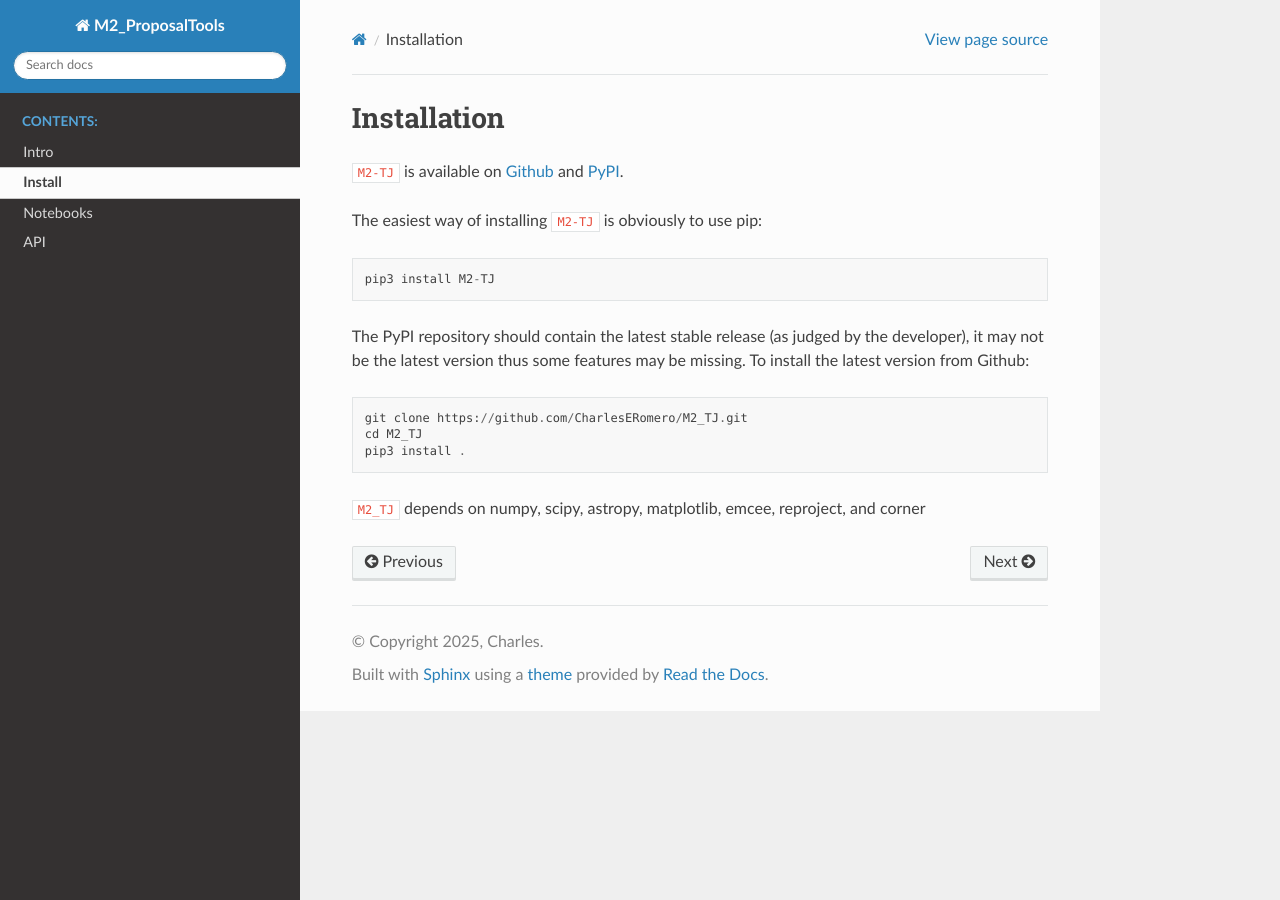
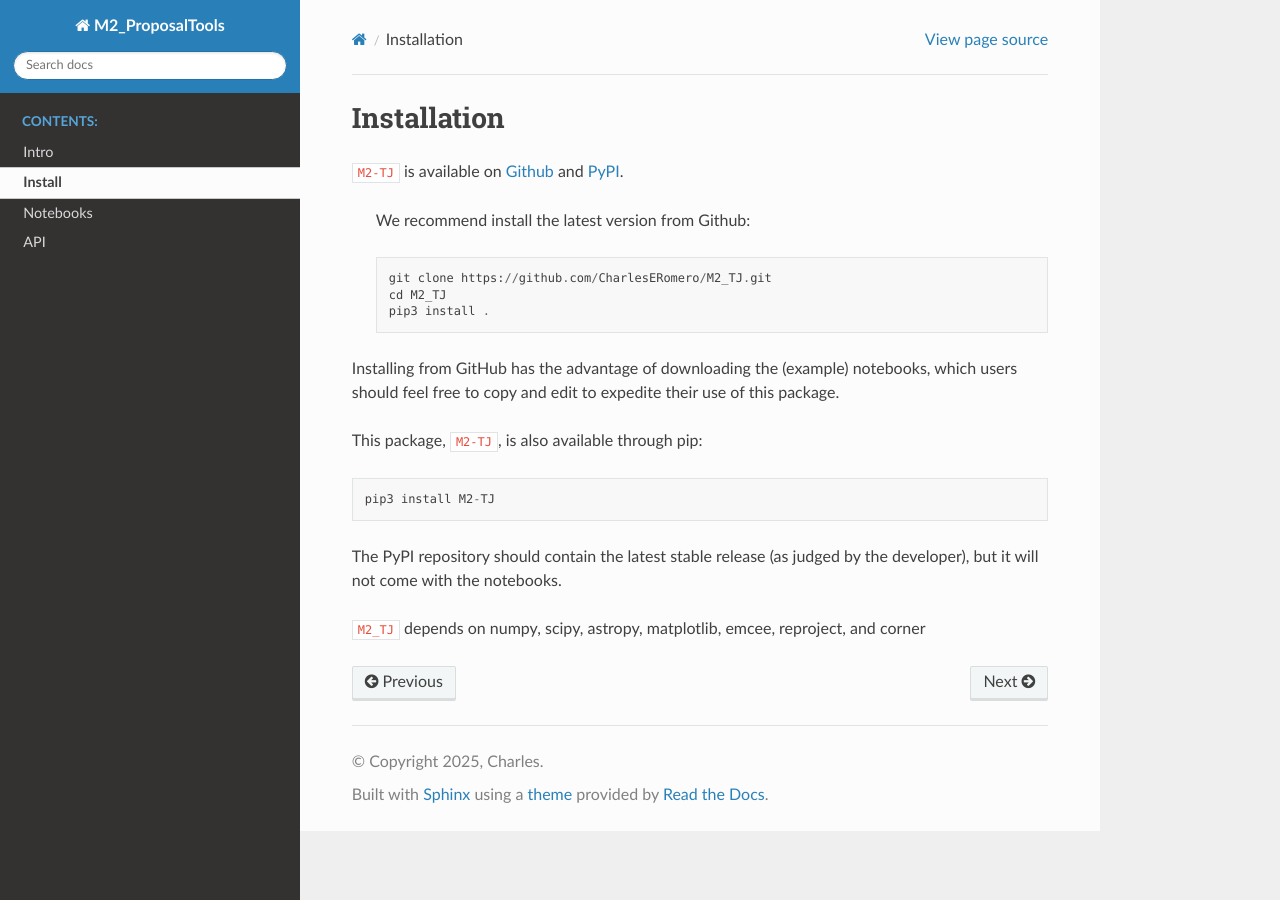
Before and after one commit to CharlesERomero/M2_TJ, a Sphinx documentation site: the page built from docs/source/install.rst, in a window 1280 px wide. Built offline with Sphinx 7.4.7 and the Read the Docs theme 3.1.0, drawn with Linux system fonts in a browser that asks for light colours; pages that are not in the unit, such as notebooks, are missing from menus.

Commit message:
Updated preferred install directions

```diff
--- a/docs/source/install.rst
+++ b/docs/source/install.rst
@@ -3,14 +3,18 @@ Installation
 
 ``M2-TJ`` is available on `Github <https://github.com/CharlesERomero/M2_TJ>`_ and `PyPI <https://pypi.org/project/M2-TJ/>`_.
 
-The easiest way of installing ``M2-TJ`` is obviously to use pip::
-
-    pip3 install M2-TJ
-
-The PyPI repository should contain the latest stable release (as judged by the developer), it may not be the latest version thus some features may be missing. To install the latest version from Github::
+ We recommend install the latest version from Github::
 
     git clone https://github.com/CharlesERomero/M2_TJ.git
     cd M2_TJ
     pip3 install .
 
+Installing from GitHub has the advantage of downloading the (example) notebooks, which users should feel free to copy and edit to expedite their use of this package.
+
+This package, ``M2-TJ``, is also available through pip::
+
+    pip3 install M2-TJ
+
+The PyPI repository should contain the latest stable release (as judged by the developer), but it will not come with the notebooks.
+
 ``M2_TJ`` depends on numpy, scipy, astropy, matplotlib, emcee, reproject, and corner
```
